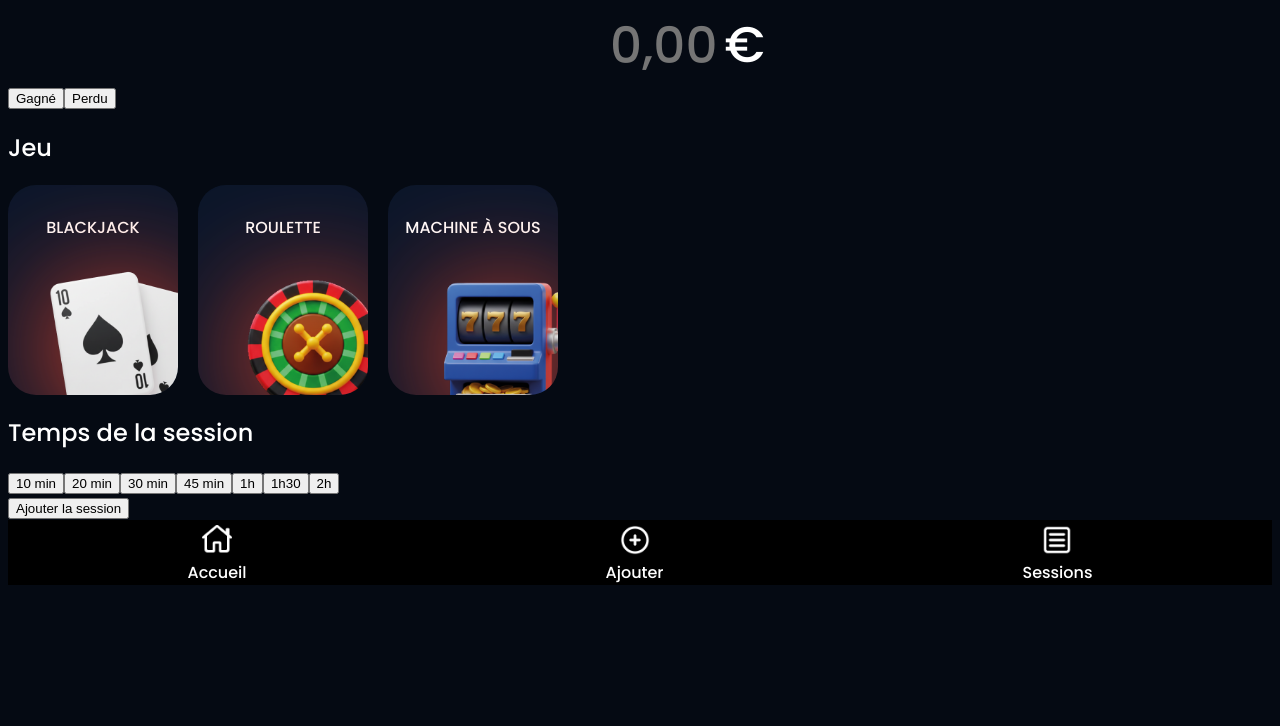
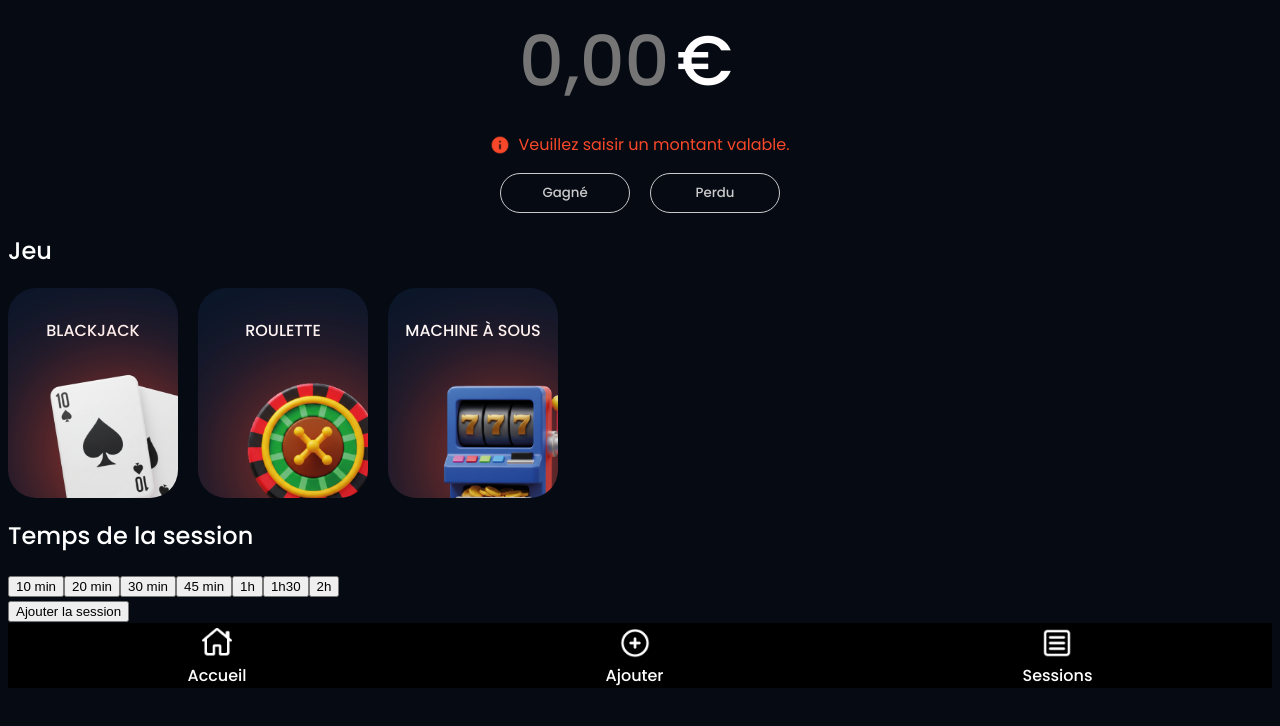
Before and after one commit to forrobdev/tapis, a Vue app: page /add in a window 1280 px wide. Shown: the top 726 px of the page. Built offline with nearby package versions, Linux system fonts and the light colour scheme.

Commit message:
:wrench: fix - fixed bug inputPrice.vue (still wip)

```diff
--- a/src/components/InputPrice.vue
+++ b/src/components/InputPrice.vue
@@ -1,13 +1,30 @@
-<script>
+<script setup>
+import { computed } from 'vue';
 import { store } from '@/store/index.js';
 import { price } from '@/store/index.js';
+
+const checkPrice = computed(() => {
+  if (price.newPrice > 9999) {
+    return "Veuillez saisir un montant inférieur à 9 999."
+  } else if (price.newPrice < 0) {
+    return "Veuillez saisir un montant supérieur à 0."
+  } else if (!/^\d+$/.test(price.newPrice)) {
+    return "Veuillez saisir un montant valable."
+  } else {
+    return ""
+  }
+})
 
 </script>
 
 <template>
     <div class="fakeinput">
-        <input type="tel" placeholder="0,00" >
+        <input type="number" placeholder="0,00" v-model="price.newPrice">
         <span>€</span>
+    </div>
+    <div class="error" v-show="checkPrice">
+        <img src="../assets/icons/caution.png" alt="Attention">
+        <p>{{ checkPrice }}</p>
     </div>
 </template>
 
@@ -21,7 +38,7 @@ import { price } from '@/store/index.js';
         font-weight: 500;
         font-style: normal;
         outline: none;
-        font-size: 50px;
+        font-size: 70px;
         width: 200px;
         text-align: right;
     }
@@ -31,8 +48,23 @@ import { price } from '@/store/index.js';
         width: fit-content;
         gap: 5px;
         font-weight: 500;
-        font-size: 50px;
+        font-size: 70px;
         margin: auto;
+        padding-right: 80px;
+    }
+
+    .error {
+        display: flex;
+        align-items: center;
+        justify-content: center;
+        gap: 8px;
+        color: rgb(248, 72, 41);
+        font-weight: 400;
+    }
+
+    .error img {
+        height: 20px;
+        width: auto;
     }
 
 </style>
--- a/src/css/style.css
+++ b/src/css/style.css
@@ -9,3 +9,15 @@ body {
 h2 {
     font-weight: 500;
 }
+
+/* Chrome, Safari, Edge, Opera */
+input::-webkit-outer-spin-button,
+input::-webkit-inner-spin-button {
+  -webkit-appearance: none;
+  margin: 0;
+}
+
+/* Firefox */
+input[type=number] {
+  -moz-appearance: textfield;
+}
--- a/src/store/index.js
+++ b/src/store/index.js
@@ -37,9 +37,5 @@ export const store = reactive({
 })
 
 export const price = reactive({
-    newPrice: 0,
-    checkPrice() {
-
-    }
-
+    newPrice: "",
 })
--- a/src/views/Add.vue
+++ b/src/views/Add.vue
@@ -48,4 +48,23 @@ import InputPrice from '@/components/InputPrice.vue';
         gap: 20px;
     }
 
+    .result {
+        display: flex;
+        justify-content: center;
+        align-items: center;
+        gap: 20px;
+    }
+
+    .result button {
+        background-color: transparent;
+        border: solid #CACACA 1px;
+        border-radius: 100px;
+        color: #cacaca;
+        width: 130px;
+        height: 40px;
+        font-family: "Poppins", sans-serif;
+        font-weight: 500;
+        font-style: normal;
+    }
+
 </style>
```
